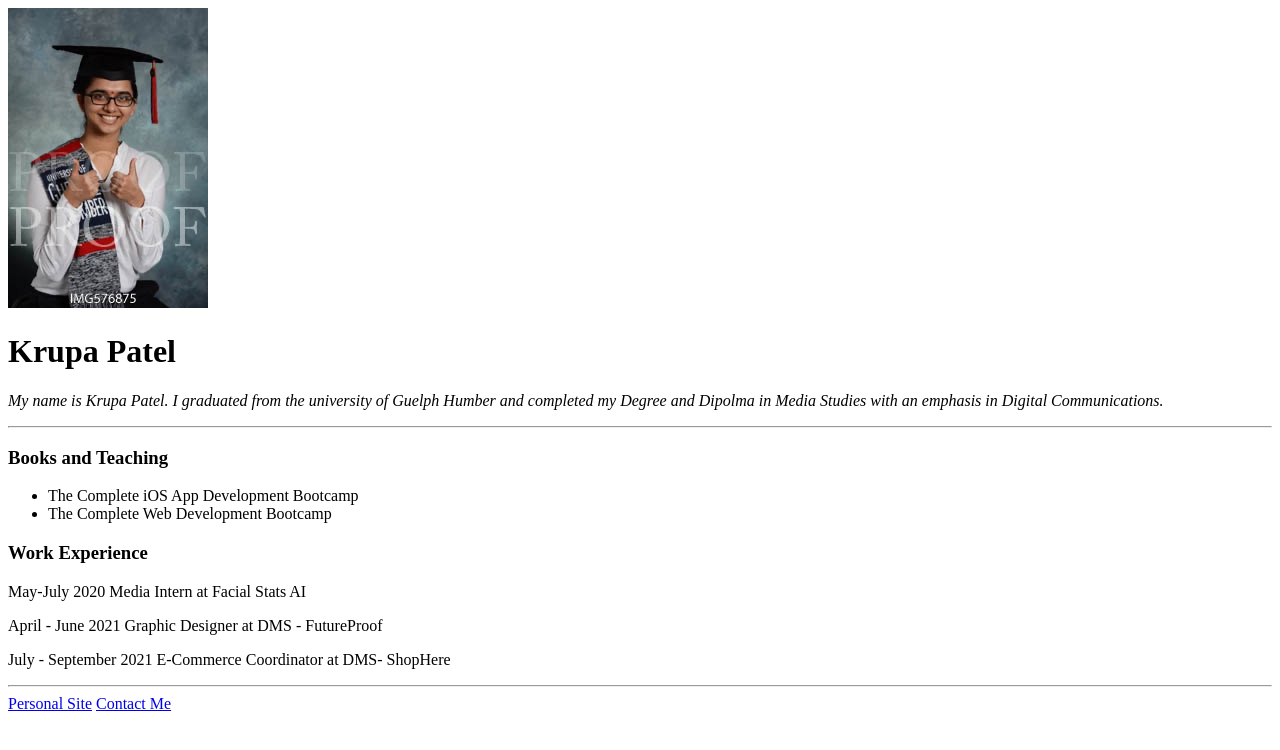
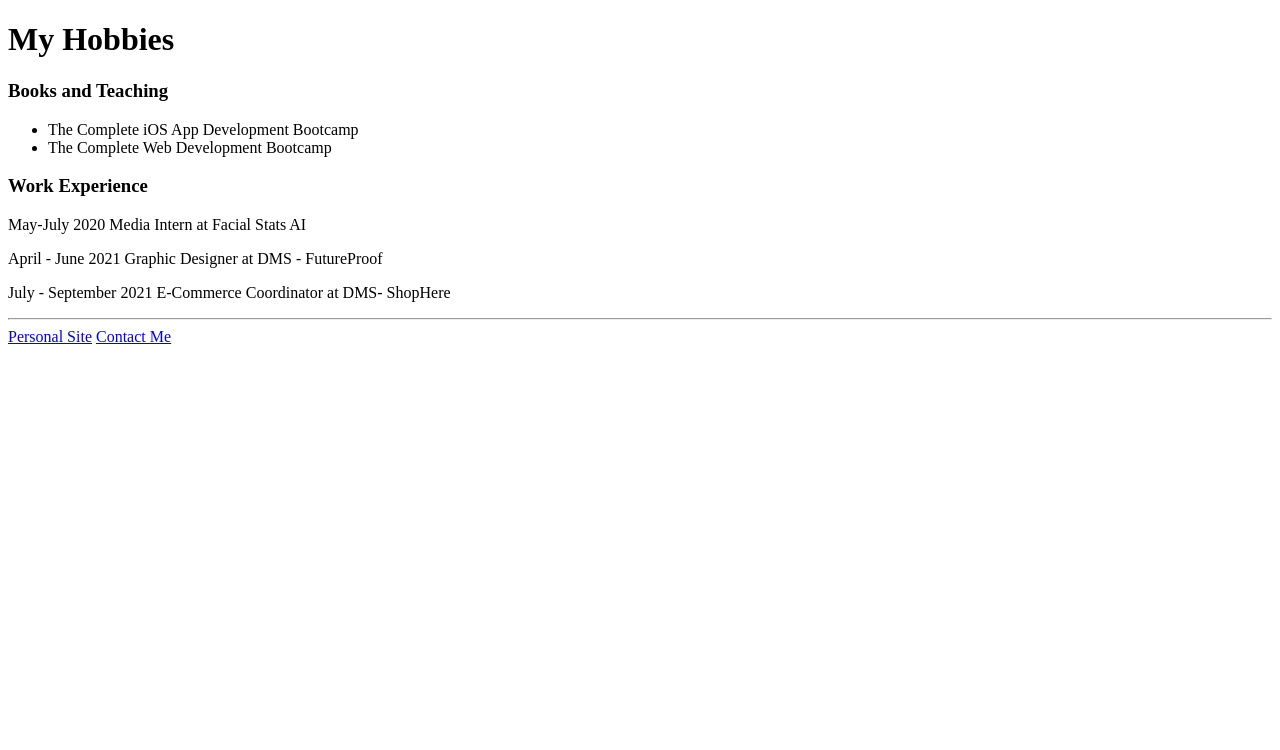
Before and after one commit to KrupaPPatel/cv, a plain HTML site: page hobbies.html in a window 1280 px wide. Drawn offline with Linux system fonts and the light colour scheme.

Commit message:
Add hobbies

```diff
--- a/hobbies.html
+++ b/hobbies.html
@@ -5,11 +5,7 @@
         <title>Hobbies</title>
     </head>
         <body>
-            <img src="me.jpeg" alt="krupa profile picture">
-            <h1>Krupa Patel</h1>
-            <p><em>My name is Krupa Patel. I graduated from the university of Guelph Humber and completed my
-                Degree and Dipolma in Media Studies with an emphasis in Digital Communications.</em></p>
-            <hr>
+            <h1>My Hobbies</h1>
             <h3>Books and Teaching</h3>
                 <ul>
                     <li>The Complete iOS App Development Bootcamp</li>
```
